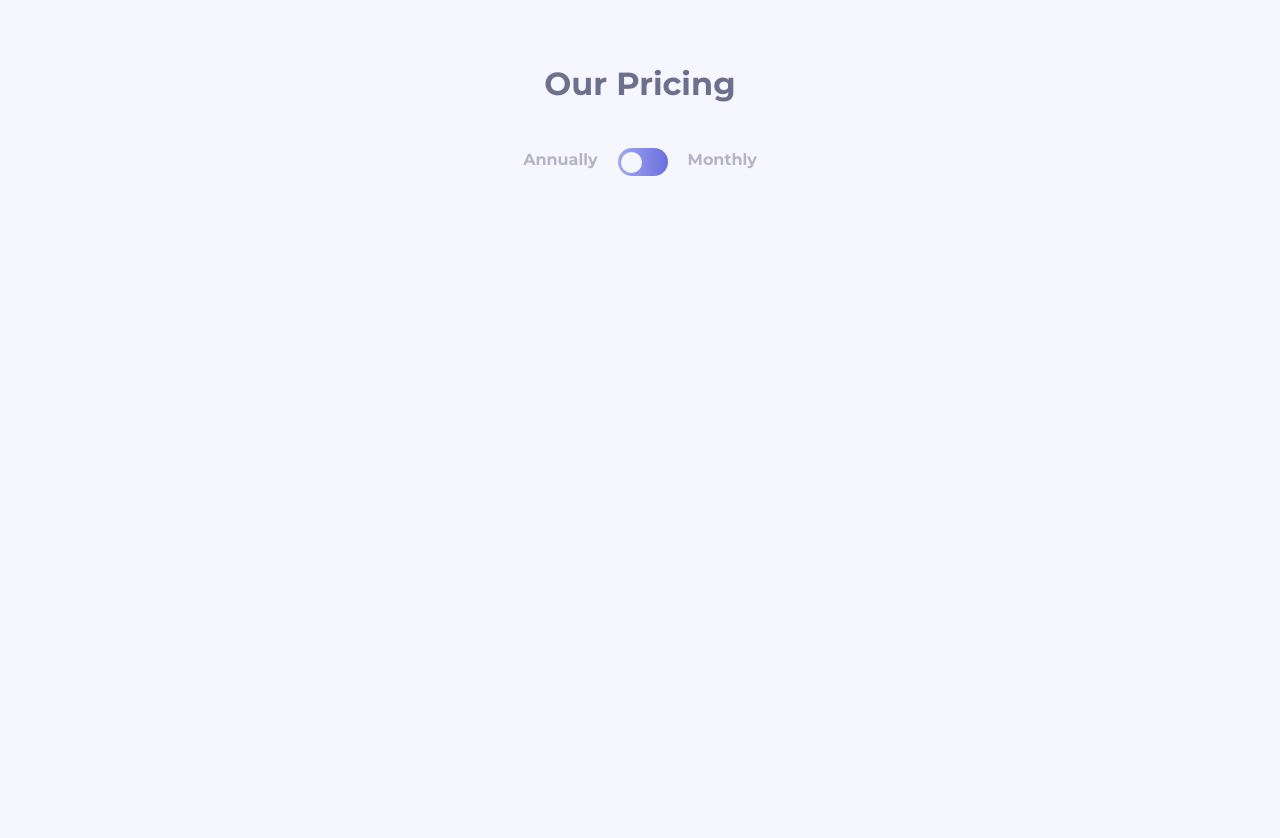
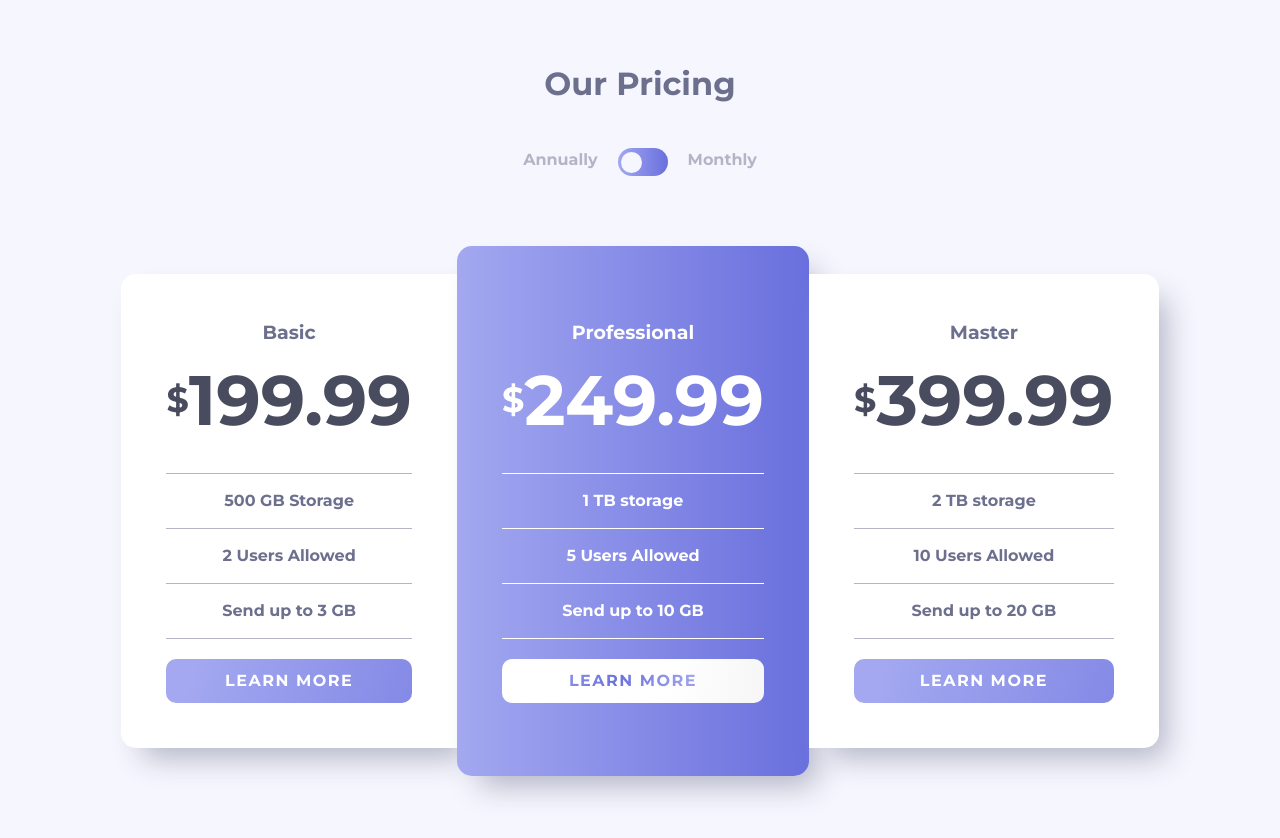
Before and after one commit to Siedemus/pricing-component, a React (Create React App) app: page / in a window 1280 px wide. Shown: the top 838 px of the page. Built offline with nearby package versions, Linux system fonts and the light colour scheme.

Commit message:
add Offers and Offer component

```diff
--- a/src/App.js
+++ b/src/App.js
@@ -1,11 +1,13 @@
 import { Header } from "./Header";
 import { Switch } from "./Switch";
+import { Offers } from "./Offers";
 
 function App() {
   return (
     <>
       <Header />
       <Switch/>
+      <Offers/>
     </>
   );
 }
--- /dev/null
+++ b/src/Offers/Offer/index.js
@@ -0,0 +1,27 @@
+import {
+  OfferContainer,
+  OfferHeader,
+  Price,
+  AdventagesContainer,
+  Adventage,
+  StyledButton,
+  ButtonText,
+  StylledDollar,
+} from "./styled";
+
+export const Offer = ({ header, price, storage, users, upload, pro, last }) => {
+  return (
+    <OfferContainer pro={pro} last={last}>
+      <OfferHeader pro={pro}>{header}</OfferHeader>
+      <Price pro={pro}><StylledDollar>$</StylledDollar>{price}</Price>
+      <AdventagesContainer pro={pro}>
+        <Adventage pro={pro}>{storage}</Adventage>
+        <Adventage pro={pro}>{users}</Adventage>
+        <Adventage pro={pro}>{upload}</Adventage>
+      </AdventagesContainer>
+      <StyledButton pro={pro}>
+        <ButtonText pro={pro}>Learn More</ButtonText>
+      </StyledButton>
+    </OfferContainer>
+  );
+};
--- /dev/null
+++ b/src/Offers/Offer/styled.js
@@ -0,0 +1,135 @@
+import styled, { css } from "styled-components";
+
+const OfferContainer = styled.div`
+  display: flex;
+  flex-direction: column;
+  background-color: ${({ theme }) => theme.colors.white};
+  padding: 45px;
+  border-radius: 15px;
+  box-shadow: 14px 17px 30px -7px ${({ theme }) => theme.colors.lightBlue};
+
+  ${({ pro }) =>
+    pro &&
+    css`
+      background: ${({ theme }) => theme.gradients.basicGradient};
+    `}
+
+  @media (min-width: 1100px) {
+    border-radius: 15px 0 0 15px;
+
+    ${({ pro }) =>
+      pro &&
+      css`
+        height: 530px;
+        border-radius: 15px;
+        justify-content: center;
+      `}
+
+    ${({ last }) =>
+      last &&
+      css`
+        border-radius: 0 15px 15px 0;
+      `}
+  }
+`;
+
+const OfferHeader = styled.h3`
+  color: ${({ theme }) => theme.colors.blue};
+  font-size: 19px;
+  text-align: center;
+
+  ${({ pro }) =>
+    pro &&
+    css`
+      color: ${({ theme }) => theme.colors.white};
+    `}
+`;
+
+const Price = styled.p`
+  font-size: 70px;
+  color: ${({ theme }) => theme.colors.darkBlue};
+  display: flex;
+  align-items: center;
+
+  ${({ pro }) =>
+    pro &&
+    css`
+      color: ${({ theme }) => theme.colors.white};
+    `}
+`;
+
+const AdventagesContainer = styled.div`
+  margin: 20px 0;
+  border-top: 1px ${({ theme }) => theme.colors.lightBlue} solid;
+
+  ${({ pro }) =>
+    pro &&
+    css`
+      color: ${({ theme }) => theme.colors.white};
+      border-top: 1px ${({ theme }) => theme.colors.white} solid;
+    `}
+`;
+
+const Adventage = styled.p`
+  color: ${({ theme }) => theme.colors.blue};
+  padding: 15px;
+  border-bottom: 1px ${({ theme }) => theme.colors.lightBlue} solid;
+  text-align: center;
+
+  ${({ pro }) =>
+    pro &&
+    css`
+      color: ${({ theme }) => theme.colors.white};
+      border-bottom: 1px ${({ theme }) => theme.colors.white} solid;
+    `}
+`;
+
+const StyledButton = styled.button`
+  background: ${({ theme }) => theme.gradients.bttnGradient};
+  background-position: left;
+  background-size: 400%;
+  border: none;
+  border-radius: 10px;
+  padding: 10px;
+  color: ${({ theme }) => theme.colors.white};
+  text-transform: uppercase;
+  letter-spacing: 1.5px;
+  transition: 1.5s;
+
+  ${({ pro }) =>
+    pro &&
+    css`
+      background: ${({ theme }) => theme.gradients.whiteGradient};
+      background-position: left;
+      background-size: 600%;
+    `}
+
+  &:hover {
+    background-position: right;
+  }
+`;
+
+const ButtonText = styled.p`
+  ${({ pro }) =>
+    pro &&
+    css`
+      background: ${({ theme }) => theme.gradients.bttnGradient};
+      -webkit-background-clip: text;
+      -webkit-text-fill-color: transparent;
+    `}
+`;
+
+const StylledDollar = styled.div`
+  font-size: 35px;
+`;
+
+export {
+  OfferContainer,
+  OfferHeader,
+  Price,
+  AdventagesContainer,
+  Adventage,
+  StyledButton,
+  ButtonText,
+  StylledDollar,
+};
--- /dev/null
+++ b/src/Offers/index.js
@@ -0,0 +1,32 @@
+import { OffersContainer } from "./styled";
+import { Offer } from "./Offer";
+
+export const Offers = () => {
+  return (
+    <OffersContainer>
+      <Offer
+        header={"Basic"}
+        price={"199.99"}
+        storage={"500 GB Storage"}
+        users={"2 Users Allowed"}
+        upload={"Send up to 3 GB"}
+      ></Offer>
+      <Offer
+        header={"Professional"}
+        price={"249.99"}
+        storage={"1 TB storage"}
+        users={"5 Users Allowed"}
+        upload={"Send up to 10 GB"}
+        pro={true}
+      ></Offer>
+      <Offer
+        header={"Master"}
+        price={"399.99"}
+        storage={"2 TB storage"}
+        users={"10 Users Allowed"}
+        upload={"Send up to 20 GB"}
+        last={true}
+      ></Offer>
+    </OffersContainer>
+  );
+};
--- /dev/null
+++ b/src/Offers/styled.js
@@ -0,0 +1,13 @@
+import styled from "styled-components";
+
+export const OffersContainer = styled.div`
+  display: flex;
+  justify-content: center;
+  align-items: center;
+  margin-top: 70px;
+
+  @media (max-width: 1100px) {
+    flex-direction: column;
+    gap: 30px;
+  }
+`;
```
